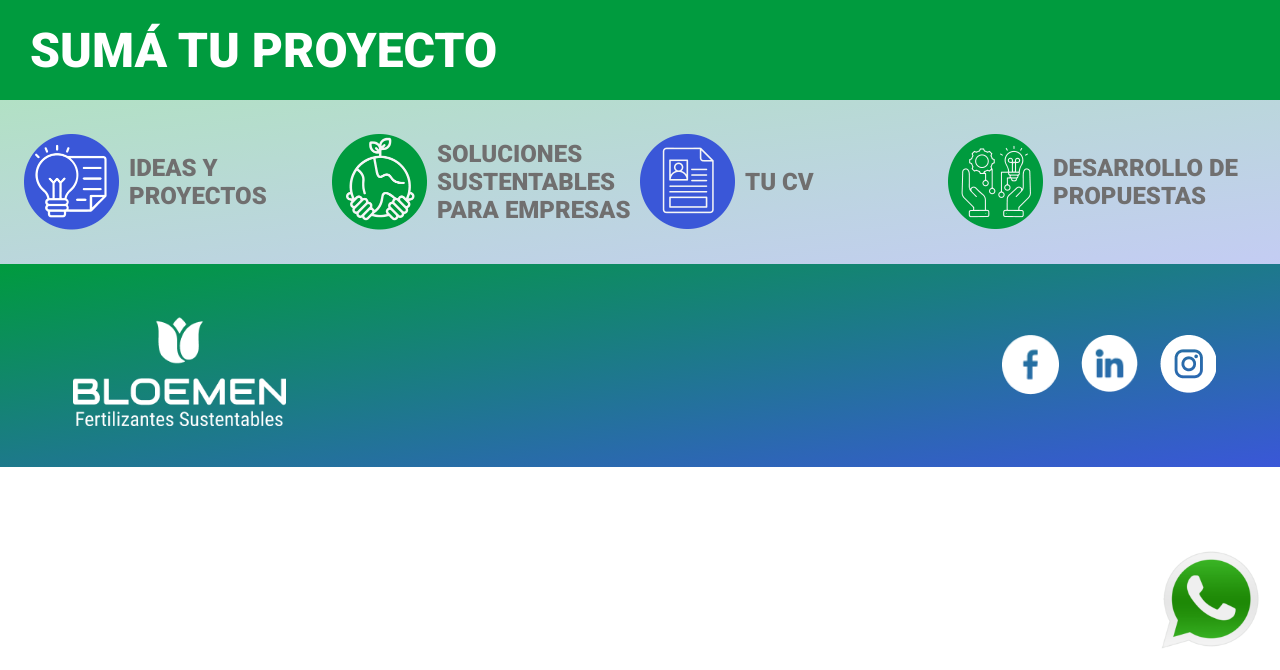
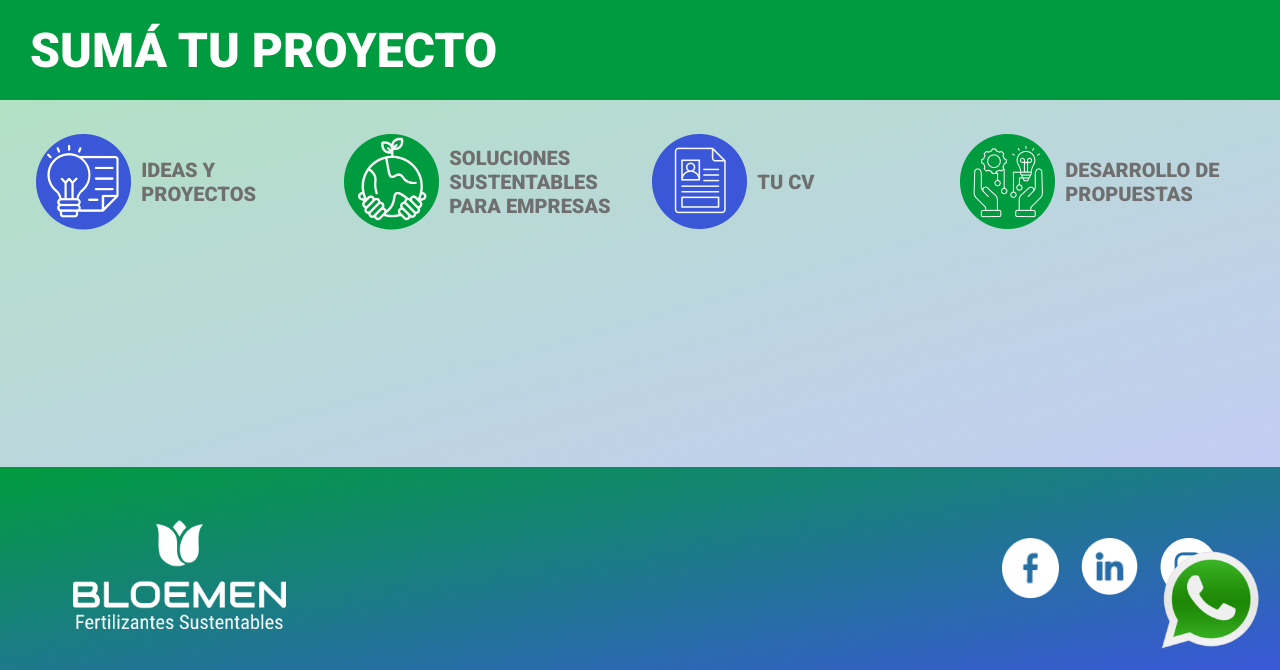
Before and after one commit to catalin-munteanu/bloemen, a PHP site: page /suma-tu-proyecto.php in a window 1280 px wide. Shown: the part 130-800 px from the top of the page. Run offline with PHP 8.4, Linux system fonts and the light colour scheme.

Commit message:
update suma tu proyecto

```diff
--- a/scss/footer.css
+++ b/scss/footer.css
@@ -4,6 +4,7 @@
   align-items: center;
   color: white;
   background-image: linear-gradient(to bottom right, #009B3E, #3A57D8);
+  width: 100%;
 }
 footer .datos-contacto {
   text-align: center;
--- a/scss/footer.scss
+++ b/scss/footer.scss
@@ -4,6 +4,7 @@
     align-items: center;
     color: white;
     background-image: linear-gradient(to bottom right, #009B3E, #3A57D8);
+    width: 100%;
 
 .datos-contacto {
     text-align: center;
--- a/scss/index.css
+++ b/scss/index.css
@@ -8,7 +8,7 @@
 
 /* Slideshow container */
 .slideshow-container {
-  width: 100vw;
+  width: 100%;
   /*max-width: 1000px;*/
   position: relative;
 }
--- a/scss/index.scss
+++ b/scss/index.scss
@@ -3,7 +3,7 @@
 
 /* Slideshow container */
 .slideshow-container {
-    width: 100vw;
+    width: 100%;
   /*max-width: 1000px;*/
   position: relative;
 }
--- a/scss/style.css
+++ b/scss/style.css
@@ -141,7 +141,7 @@
 
 /* Slideshow container */
 .slideshow-container {
-  width: 100vw;
+  width: 100%;
   /*max-width: 1000px;*/
   position: relative;
 }
@@ -1232,6 +1232,7 @@
 .proyecto-tipos {
   padding: 24px;
   background-image: linear-gradient(to bottom right, rgba(0, 155, 62, 0.3), rgba(58, 87, 216, 0.3));
+  min-height: calc(100vh - 433px);
 }
 .proyecto-tipos article details summary {
   display: flex;
@@ -1348,6 +1349,10 @@
   }
   .proyecto-tipos article {
     width: 25%;
+    margin: 0 1%;
+  }
+  .proyecto-tipos article details summary h3 {
+    font-size: 20px;
   }
 }
 footer {
@@ -1356,6 +1361,7 @@
   align-items: center;
   color: white;
   background-image: linear-gradient(to bottom right, #009B3E, #3A57D8);
+  width: 100%;
 }
 footer .datos-contacto {
   text-align: center;
--- a/scss/suma-tu-proyecto.css
+++ b/scss/suma-tu-proyecto.css
@@ -1,6 +1,7 @@
 .proyecto-tipos {
   padding: 24px;
   background-image: linear-gradient(to bottom right, rgba(0, 155, 62, 0.3), rgba(58, 87, 216, 0.3));
+  min-height: calc(100vh - 433px);
 }
 .proyecto-tipos article details summary {
   display: flex;
@@ -117,5 +118,9 @@
   }
   .proyecto-tipos article {
     width: 25%;
+    margin: 0 1%;
+  }
+  .proyecto-tipos article details summary h3 {
+    font-size: 20px;
   }
 }/*# sourceMappingURL=suma-tu-proyecto.css.map */
--- a/scss/suma-tu-proyecto.scss
+++ b/scss/suma-tu-proyecto.scss
@@ -2,6 +2,7 @@
 
     padding: 24px;
     background-image: linear-gradient(to bottom right, rgba(0, 155, 62, 0.3), rgba(58, 87, 216, 0.3));
+    min-height: calc(100vh - 433px);
 
     article {
 
@@ -126,6 +127,17 @@
 
         article {
             width: 25%;
+            margin: 0 1%;
+
+            details {
+
+                summary {
+
+                    h3 {
+                        font-size: 20px;
+                    }
+                }
+            }
         }
     }
 
```
Also changed, not shown: suma-tu-proyecto.php (+1 -32 lines), 4 other files.
